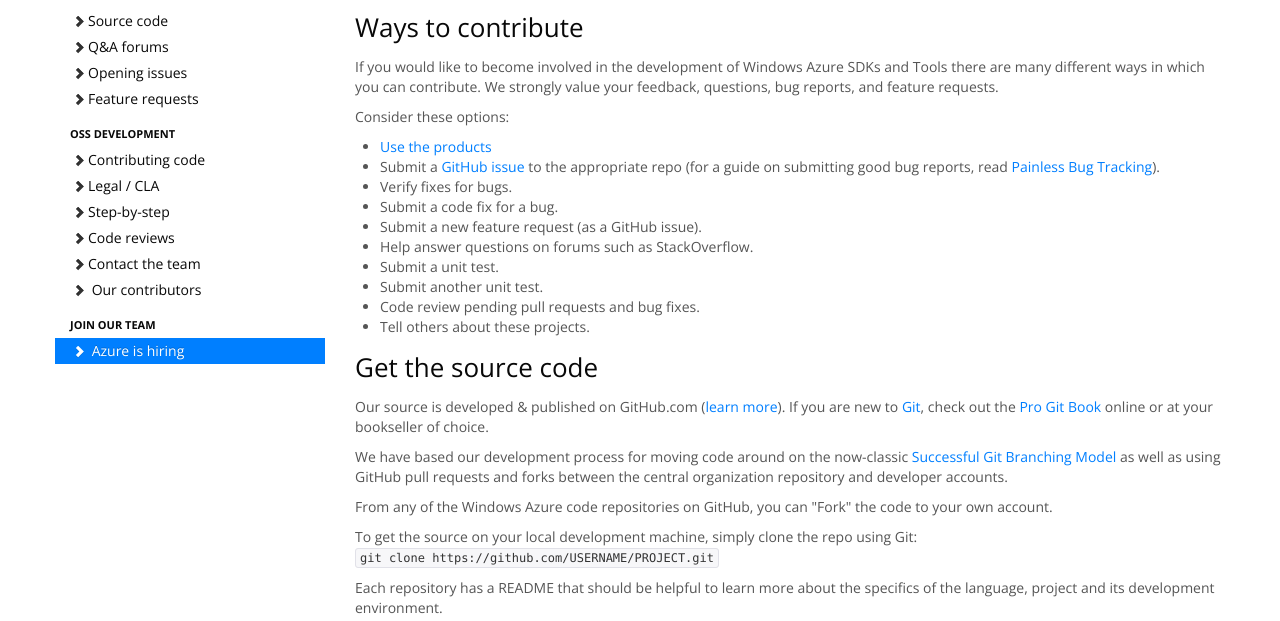
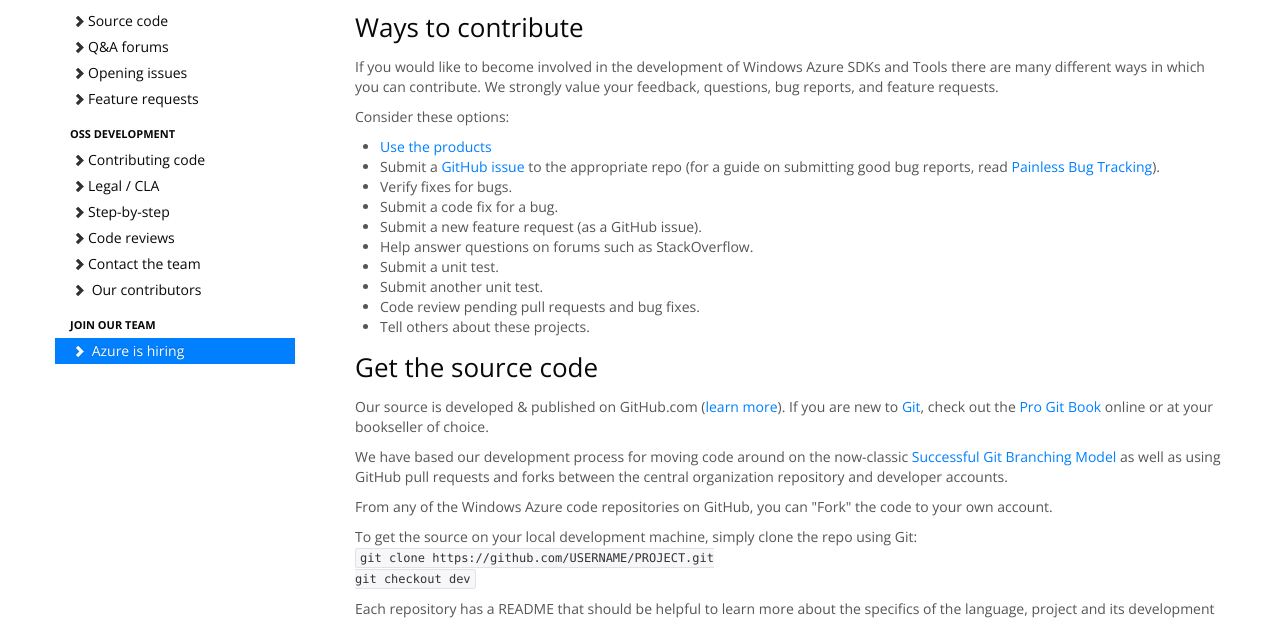
Before and after one commit to WindowsAzure/windowsazure.github.io, a plain HTML site: page guidelines.html in a window 1280 px wide. Shown: the part 163-784 px from the top of the page. Drawn offline with nearby package versions, Linux system fonts and the light colour scheme.

Commit message:
addressing some feedback

```diff
--- a/guidelines.html
+++ b/guidelines.html
@@ -67,7 +67,7 @@
         <div class="row">
             <div class="span3">
                 <div class="sidebar-nav" style="padding: 20px 0;">
-                    <ul class="nav azure-nav-list nav-list">
+                    <ul class="nav azure-nav-list nav-list affix" style="min-width: 210px; max-width: 290px">
                         <li class="active"><a href="#waystocontribute"><i class="icon-chevron-right"></i>Ways to contribute</a></li>
                         <li class="nav-header">Community member</li>
                         <li><a href="#source"><i class="icon-chevron-right"></i>Source code</a></li>
@@ -147,7 +147,8 @@
                 <p>
                     To get the source on your local development machine,
                     simply clone the repo using Git:<br />
-                    <code>git clone https://github.com/USERNAME/PROJECT.git</code>
+                    <code>git clone https://github.com/USERNAME/PROJECT.git<br />
+                    git checkout dev</code>
                 </p>
 
                 <p>
@@ -480,17 +481,16 @@ git config user.email YourAlias@YourEmailDomain</pre>
                         and choose your own Github account as target</li>
                     <li>Clone the repository on your local machine with the following
         Git command<br>
-                        <code>git clone git@github.com:[USERNAME]/[PROJECT]</code><br>
+                        <code>git clone https://github.com/USERNAME/PROJECT.git</code><br>
                     </li>
                     <li>Add remote to your local repository using the following Git
         commands<br>
                         <code>cd [PROJECT]<br>
-                        </code><code>git remote add upstream
-          git@github.com:WindowsAzure/[PROJECT]</code><br>
+                        </code><code>git remote add upstream -f https://github.com/USERNAME/PROJECT.git</code><br>
                     </li>
                     <li>Update your local repository with the changes from the remote
-        repository by using the following Git commands<br>
-                        <code>git fetch upstream/dev<br>
+        repository by using the following Git commands<br/>
+                        <code>git fetch upstream/dev<br/>
                             git merge upstream/dev
                         </code></li>
                 </ol>
@@ -514,7 +514,7 @@ git config user.email YourAlias@YourEmailDomain</pre>
         WindowsAzure/[PROJECT] as destination for the request</li>
                     <li>Write detailed message describing the changes in the pull
         request</li>
-                    <li>Submit the pull requst for consideration by the Core Team</li>
+                    <li>Submit the pull request for consideration by the SDK Team</li>
                 </ol>
                 <p>
                     <strong>Note:</strong> All changes and pull request should be done
@@ -609,7 +609,8 @@ git config user.email YourAlias@YourEmailDomain</pre>
 
     <script src="http://ajax.googleapis.com/ajax/libs/jquery/1.9.0/jquery.min.js"></script>
     <script src="js/bootstrap.min.js"></script>
+    <!--
     <script src="js/azure.js"></script>
-
+    -->
 </body>
 </html>
```
